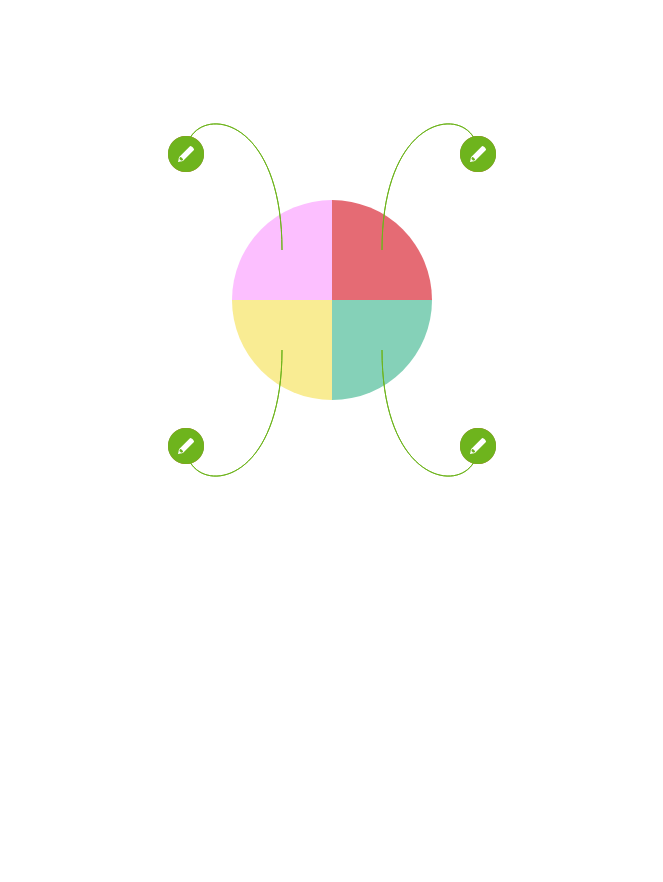
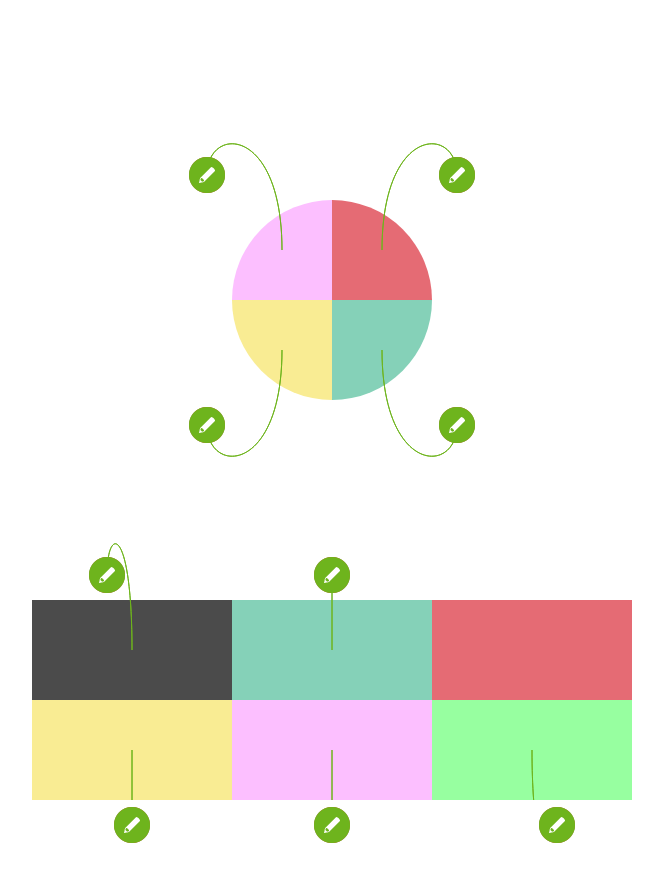
Before and after one commit to fro3clr/dynamic-curve-tooltip, a React (Create React App) app: page / in a window 1280 px wide. Shown: the top 882 px of the page, without its empty margins (308-971 px from the left). Before the commit the page ends 800 px from the top, so only its background shows below. Built offline with nearby package versions, Linux system fonts and the light colour scheme.

Commit message:
added other tp positions + examples

```diff
--- a/src/App.css
+++ b/src/App.css
@@ -10,7 +10,7 @@
   height: 200px;
 }
 
-.App .node {
+.App .node, .App-additional .node {
   position: relative;
 }
 
@@ -92,6 +92,48 @@ canvas {
   z-index: 100;
 }
 
+
+#another-wrap {
+  width: 600px;
+  margin: 0 auto;
+  margin-top: 200px;
+  margin-bottom: 200px;
+}
+
+.App-additional {
+  width: 600px;
+  height: 200px;
+}
+
+.App-additional .griffel .box {
+  background-color: rgb(75, 75, 75);
+}
+.App-additional .hagrid .box {
+  background-color: #85D1B8;
+}
+.App-additional .delacour .box {
+  background-color: #E56B74;
+}
+.App-additional .malfidus .box {
+  background-color: #F9EC93;
+}
+.App-additional .potter .box {
+  background-color: #FCBFFF;
+}
+
+.App-additional .tops .box {
+  background-color: #97ffa0;
+}
+
+.App-additional .box {
+  width: 200px;
+  height: 100px;
+  float: left;
+  text-align: center;
+  line-height: 100px;
+  position: relative;
+}
+
 @keyframes App-logo-spin {
   from { transform: rotate(0deg); }
   to { transform: rotate(360deg); }
--- a/src/App.js
+++ b/src/App.js
@@ -24,7 +24,9 @@ class App extends Component {
 
     Object.keys(this.refs).forEach(key => {
       let { edit, box } = this.refs[key].refs;
-      this.updateCanvas(canvas, edit, box);
+      if (edit && box) {
+        this.updateCanvas(canvas, edit, box);
+      }
     });
   }
 
@@ -66,8 +68,13 @@ class App extends Component {
       edit.classList.contains("top-right")
     ) {
       context.bezierCurveTo(x, y - 50, x + (b - x), y - 50, b, a);
+    } else if (
+      edit.classList.contains("bottom-left") ||
+      edit.classList.contains("bottom-right")
+    ) {
+      context.bezierCurveTo(x, y + 50, x + (b - x), y + 50, b, a);
     } else {
-      context.bezierCurveTo(x, y + 50, x + (b - x), y + 50, b, a);
+      context.lineTo(b,a);
     }
 
     context.lineWidth = 1;
@@ -114,6 +121,47 @@ class App extends Component {
             />
           </div>
         </div>
+
+        <div id="another-wrap">
+          <div className="App-additional">
+            <Node
+              ref="griffel"
+              className="node griffel"
+              canvas={this.state.canvas}
+              updateCanvas={this.updateCanvas}
+              tooltipPosition={"top-left"}
+            />
+            <Node
+              ref="hagrid"
+              className="node hagrid"
+              canvas={this.state.canvas}
+              updateCanvas={this.updateCanvas}
+              tooltipPosition={"top"}
+            />
+            <Node ref="delacour" className="node delacour" />
+            <Node
+              ref="malfidus"
+              className="node malfidus"
+              canvas={this.state.canvas}
+              updateCanvas={this.updateCanvas}
+              tooltipPosition={"bottom"}
+            />
+            <Node
+              ref="potter"
+              className="node potter"
+              canvas={this.state.canvas}
+              updateCanvas={this.updateCanvas}
+              tooltipPosition={"bottom"}
+            />
+            <Node
+              ref="tops"
+              className="node tops"
+              canvas={this.state.canvas}
+              updateCanvas={this.updateCanvas}
+              tooltipPosition={"bottom-right"}
+            />
+          </div>
+        </div>
       </div>
     );
   }
--- a/src/Node.js
+++ b/src/Node.js
@@ -11,23 +11,25 @@ class Node extends Component {
   componentDidUpdate() {
     const canvas = this.props.canvas,
       { edit, box } = this.refs;
-    if (canvas) {
+    if (typeof canvas !== "undefined") {
       this.props.updateCanvas(canvas, edit, box);
     }
   }
 
   componentDidMount() {
+    if (this.props.tooltipPosition) {
       this.computeTooltipPosition();
       window.addEventListener("resize", () => this.computeTooltipPosition());
+    }
   }
 
   computeTooltipPosition() {
     const tooltip = this.refs.edit,
       delimiter = 7,
       maxDynamicPos = 220,
-      minDynamicPos = 85;
+      minDynamicPos = 105;
 
-    let dynamicPosition = window.innerWidth / 10;
+    let dynamicPosition = window.innerWidth / 12;
     dynamicPosition < minDynamicPos ? (dynamicPosition = minDynamicPos) : false;
     dynamicPosition > maxDynamicPos ? (dynamicPosition = maxDynamicPos) : false;
 
@@ -48,6 +50,16 @@ class Node extends Component {
         tooltip.style.left = tooltip.style.top = dynamicPosition + "px";
         break;
 
+      case "top":
+        tooltip.style.bottom = dynamicPosition + "px";
+        tooltip.style.left = 82 + "px";
+        break;
+
+      case "bottom":
+        tooltip.style.top = dynamicPosition + "px";
+        tooltip.style.left = 82 + "px";
+        break;
+
       default:
         break;
     }
@@ -63,17 +75,25 @@ class Node extends Component {
     return (
       <div className={this.props.className}>
         <div ref="box" className="box">
+          {this.props.tooltipPosition ? (
             <div ref="edit" className={"edit " + this.props.tooltipPosition}>
               <div
                 onMouseEnter={this.handleHover}
                 onMouseLeave={this.handleHover}
                 className="icon pen"
               />
-            <div className={this.state.isHovered ? "icon trash active" : "icon trash"} />
               <div
-              className={this.state.isHovered ? "icon camera active" : "icon camera"}
+                className={
+                  this.state.isHovered ? "icon trash active" : "icon trash"
+                }
+              />
+              <div
+                className={
+                  this.state.isHovered ? "icon camera active" : "icon camera"
+                }
               />
             </div>
+          ) : null}
         </div>
       </div>
     );
```
Lines whose indentation alone changed are shown as unchanged.
